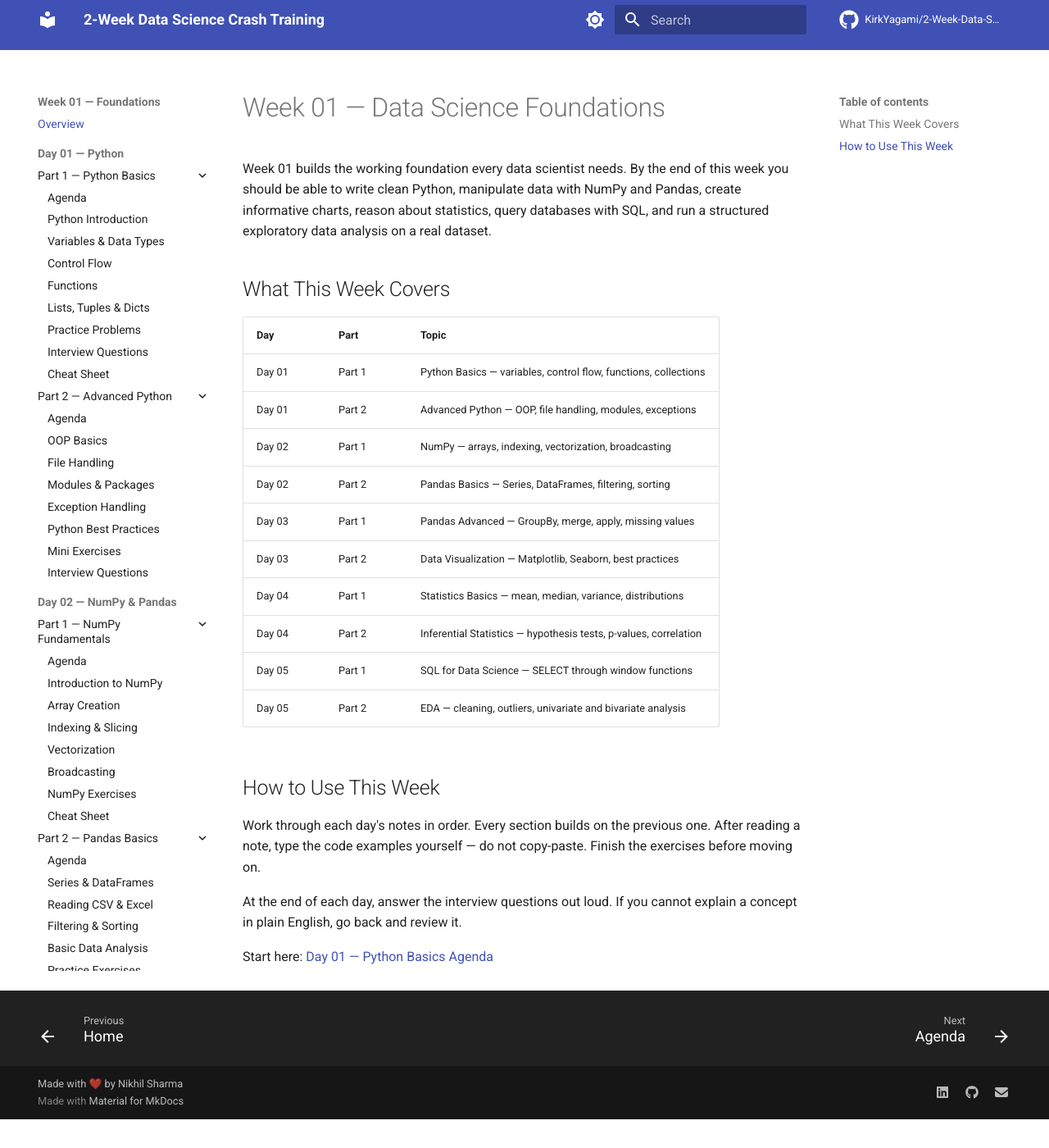
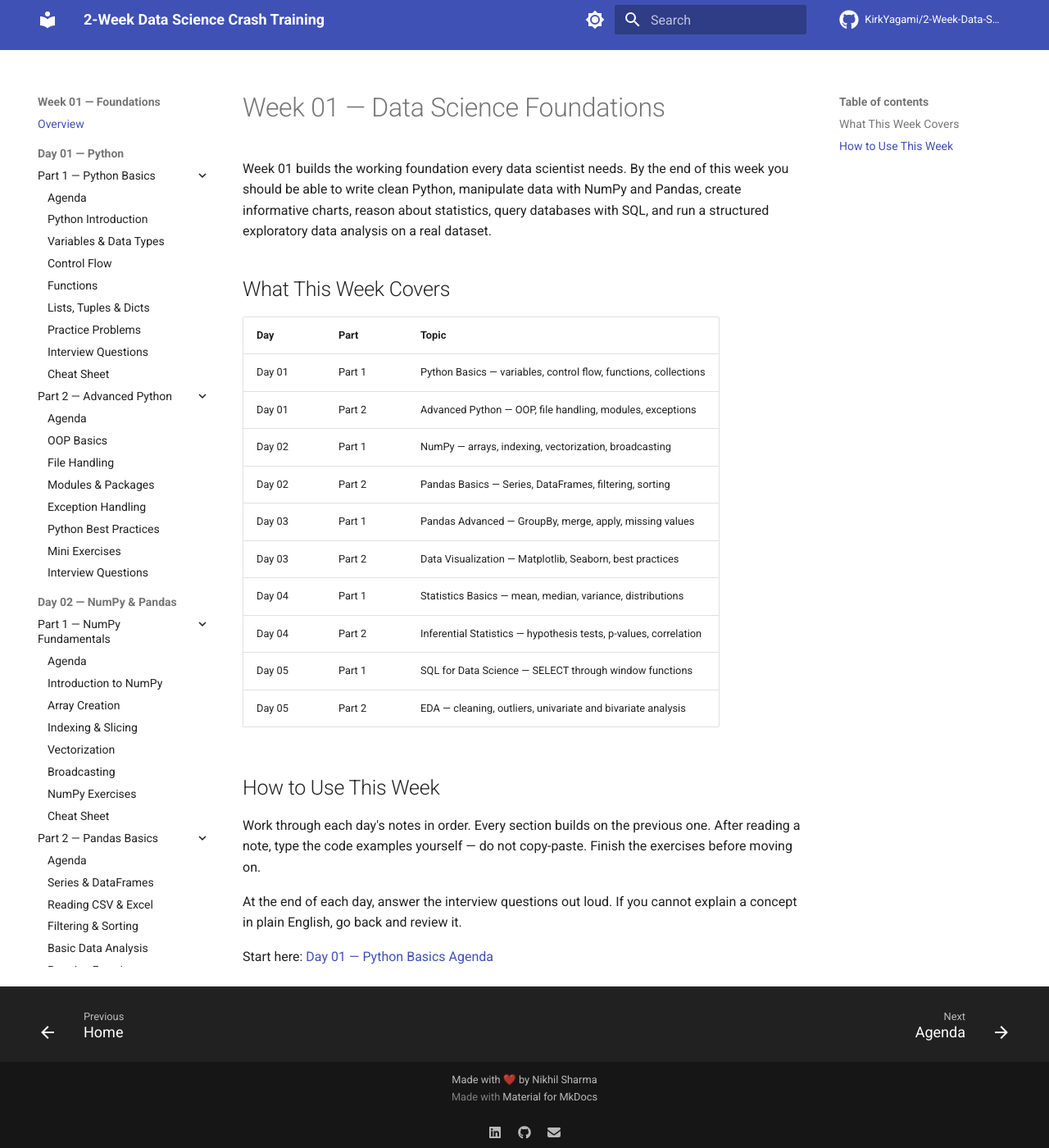
Before and after one commit to KirkYagami/2-Week-Data-Science-Crash-Training, an MkDocs documentation site: the page built from docs/Week-01/README.md, in a window 1280 px wide and 1400 px high, scrolled down 35 px. Shown: the whole window at 82% size. Built offline with MkDocs 1.6.1 and Material for MkDocs 9.7.7, drawn with Linux system fonts in a browser that asks for light colours; comment, search, counter and statistics services are not loaded.

Commit message:
center footer copyright and social icons

```diff
--- /dev/null
+++ b/docs/stylesheets/extra.css
@@ -0,0 +1,14 @@
+.md-footer-meta__inner {
+  flex-direction: column;
+  align-items: center;
+  text-align: center;
+  gap: 0.4rem;
+}
+
+.md-footer-copyright {
+  text-align: center;
+}
+
+.md-social {
+  padding: 0;
+}
--- a/mkdocs.yml
+++ b/mkdocs.yml
@@ -57,6 +57,9 @@ markdown_extensions:
   - toc:
       permalink: true
   - md_in_html
+
+extra_css:
+  - stylesheets/extra.css
 
 extra:
   social:
```
